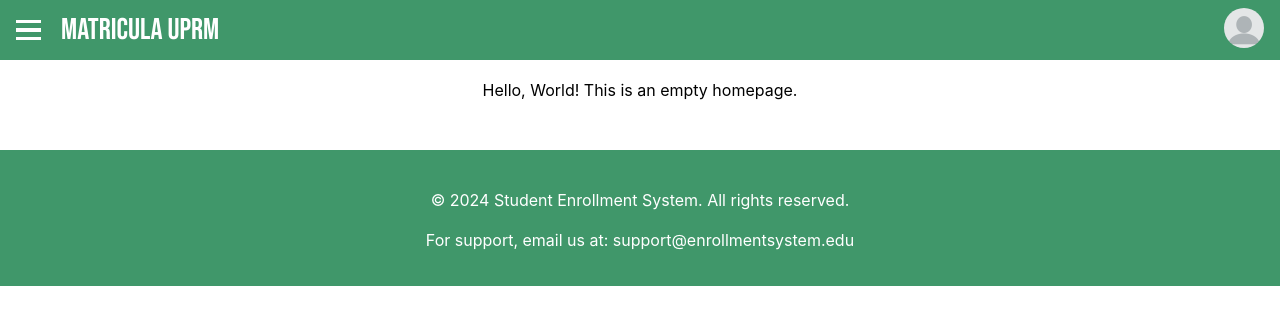
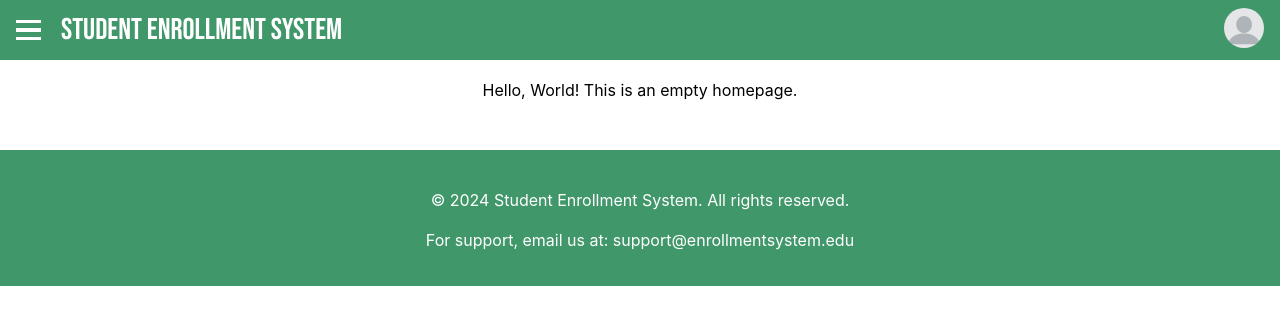
Before and after one commit to uprm-inso4101-2023-2024-s2/semester-project-studentenrollmentsystem, a React (Create React App) app: page / in a window 1280 px wide. Shown: the top 324 px of the page. Built offline with nearby package versions, Linux system fonts and the light colour scheme.

Commit message:
merge fix

```diff
--- a/src/components/navbar.js
+++ b/src/components/navbar.js
@@ -39,11 +39,11 @@ export default function Navbar() {
         <div className={styles.bar}></div>
       </div>
       <div className={styles.logo} onClick={closeNavItem}>
-        <Link to="/">MATRICULA UPRM</Link>
+        <Link to="/">STUDENT ENROLLMENT SYSTEM</Link>
       </div>
       <ul className={`${styles.navLinks} ${isOpen ? styles.showMenu : ""}`}>
         <li onClick={closeNavItem}>
-          <Link to="/home" >Home</Link>
+          <Link to="/" >Home</Link>
         </li>
         <li onClick={closeNavItem}>
           <Link to="/calendar">Calendar</Link>
```
